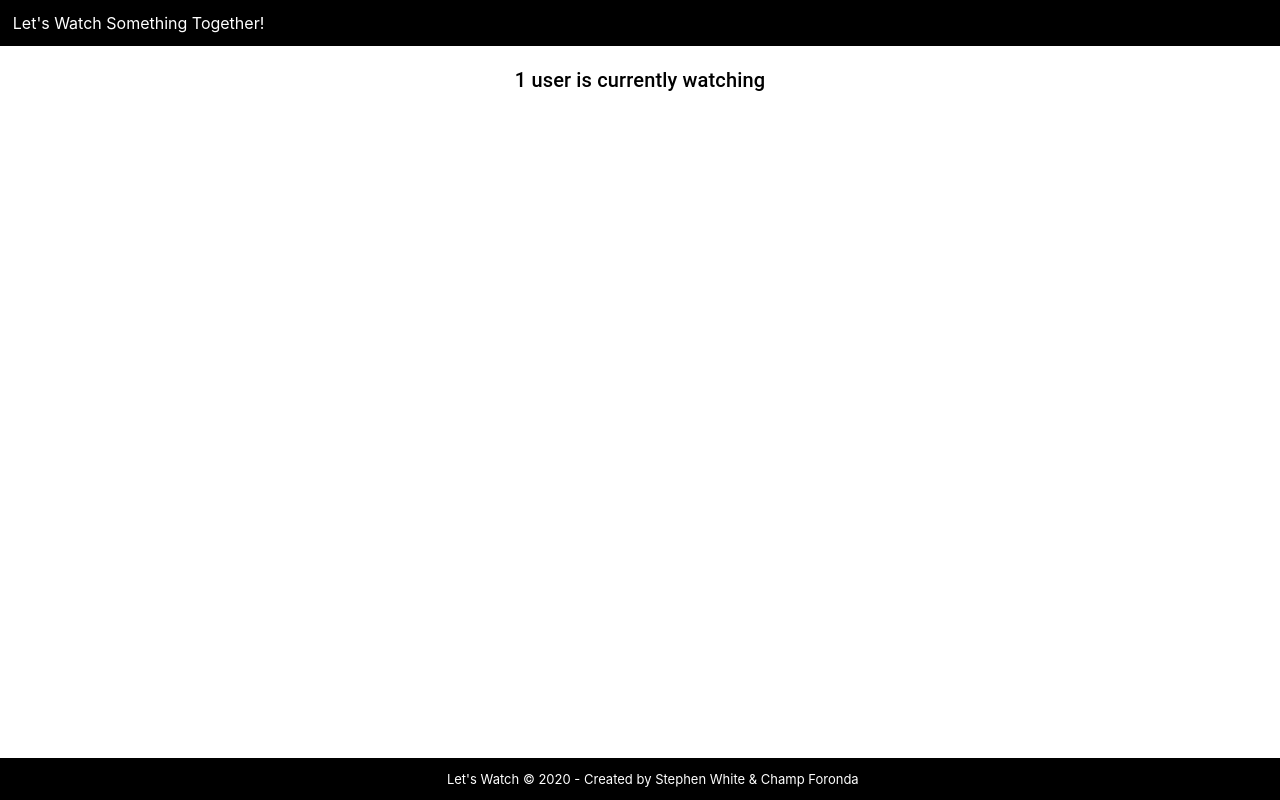
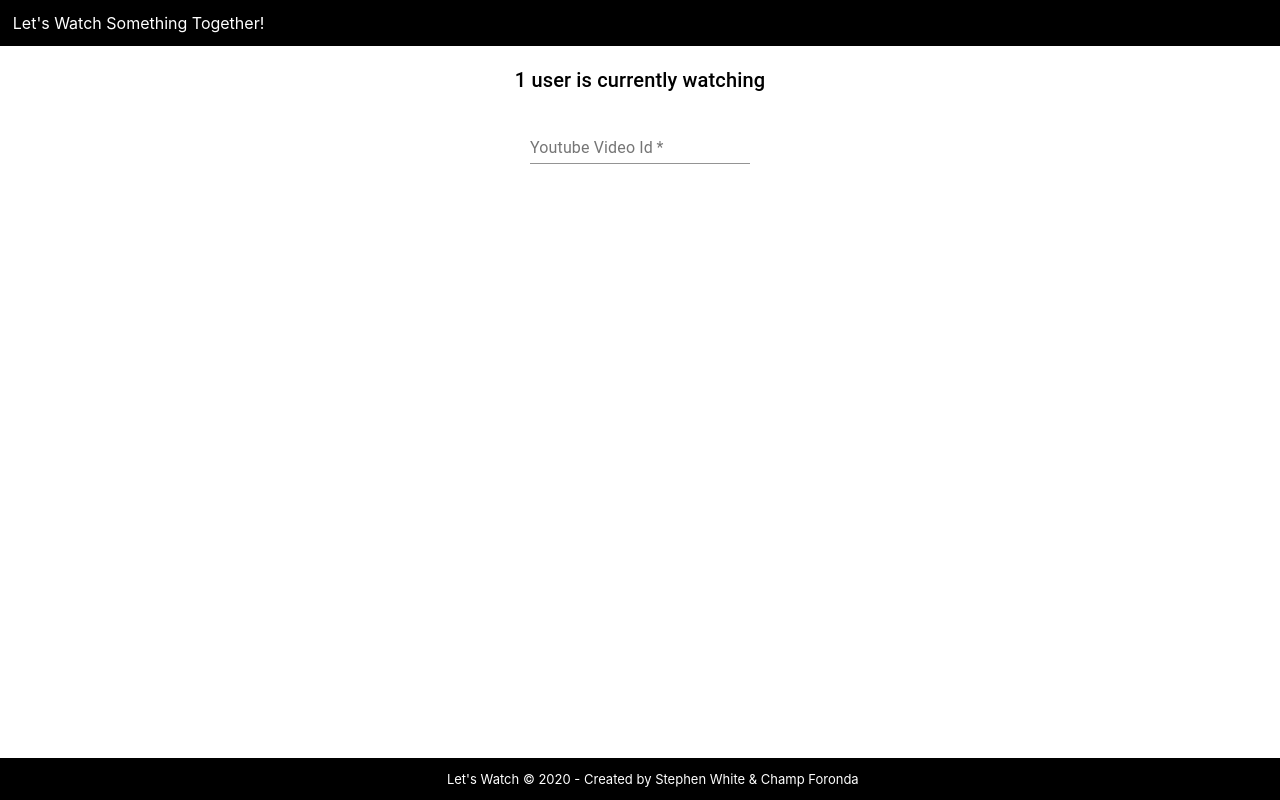
Before and after one commit to cforonda/lets-watch-frontend, a React (Create React App) app in the folder app/: page / in a window 1280 px wide. Built offline with nearby package versions, Linux system fonts and the light colour scheme; no server answers.

Commit message:
Added a text field to add video - doesn't work correctly

```diff
--- a/app/src/components/Screen/Screen.js
+++ b/app/src/components/Screen/Screen.js
@@ -1,16 +1,21 @@
-import React, { useState, useEffect } from "react";
-import socketIOClient from "socket.io-client";
-import YTPlayer from "../YTPlayer/YTPlayer";
-import Typography from "@material-ui/core/Typography";
+import React, { useState, useEffect } from 'react';
+import socketIOClient from 'socket.io-client';
+import YTPlayer from '../YTPlayer/YTPlayer';
+import TextField from '@material-ui/core/TextField';
+import Typography from '@material-ui/core/Typography';
+import Button from '@material-ui/core/Button';
 import '../../assets/Screen/Screen.css';
 
 const dotenv = require('dotenv').config();
-
 
 export default function Screen( { routerProps }) {
     const API_ENDPOINT = process.env.REACT_APP_API_ENDPOINT || "https://lets-watch-backend.herokuapp.com/";
 
     const [numClients, setNumClients] = useState();
+    const [videoId, setVideoId] = useState("");
+
+    const updateVideoId = text => setVideoId(text);
+    const getVideoId = (event) => updateVideoId(event.target.value);
 
     console.log(API_ENDPOINT);
 
@@ -33,8 +38,18 @@ export default function Screen( { routerProps }) {
             {numClients ? <Typography variant="h6">{numClients} users are currently watching</Typography>
             :
             <Typography variant="h6">1 user is currently watching</Typography>}
-            <br /><br />
-            <YTPlayer id="Qll7IHN0I4Q"/>
+            <br />
+
+            <TextField id="standard-basic" type="text" value={videoId} label="Youtube Video Id" onChange={getVideoId} required />
+
+            <br />
+
+            <br />
+            {
+                videoId ? <YTPlayer id={videoId} />
+                :
+                null
+            }
         </div>
     )
 }
```
